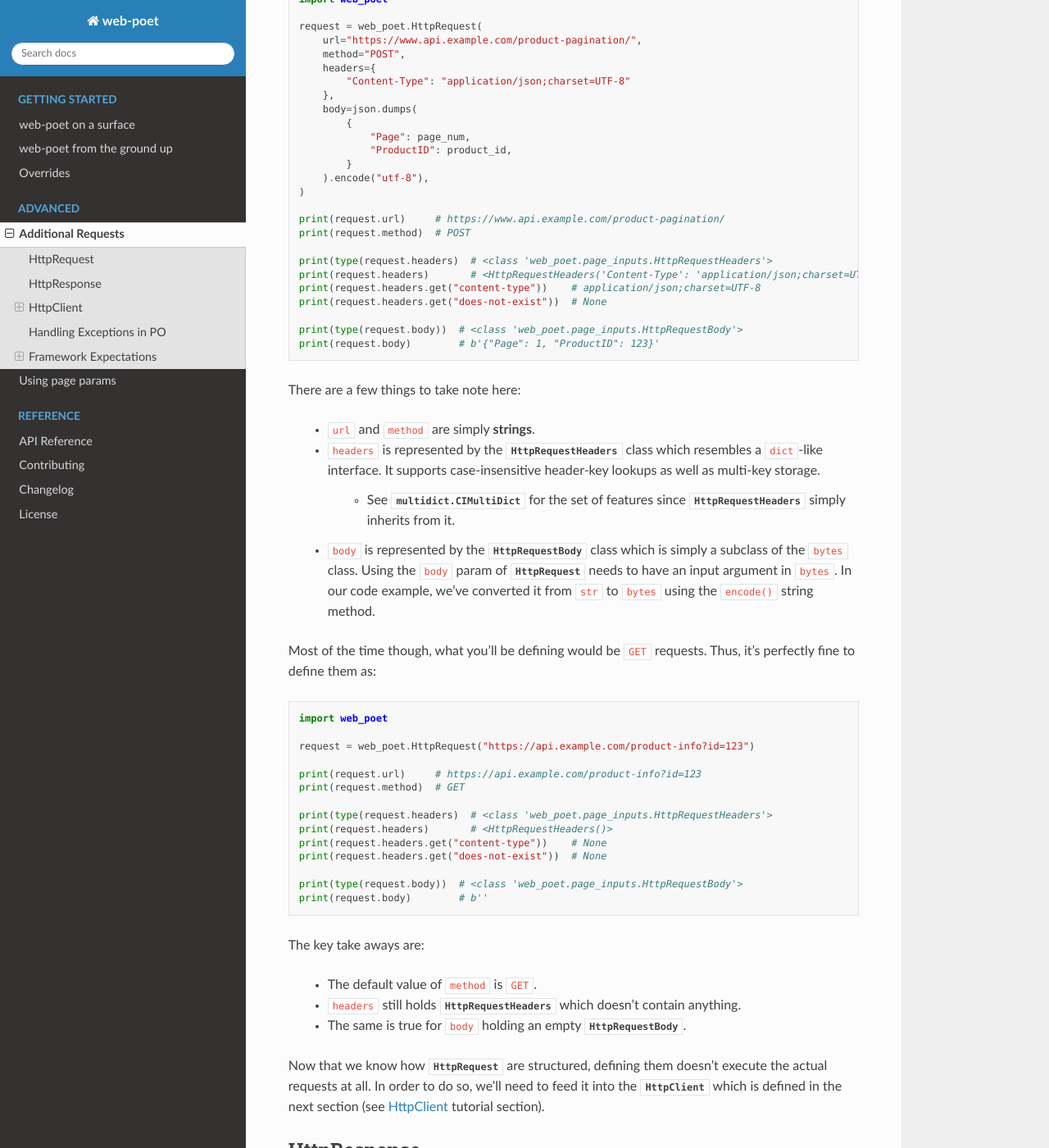
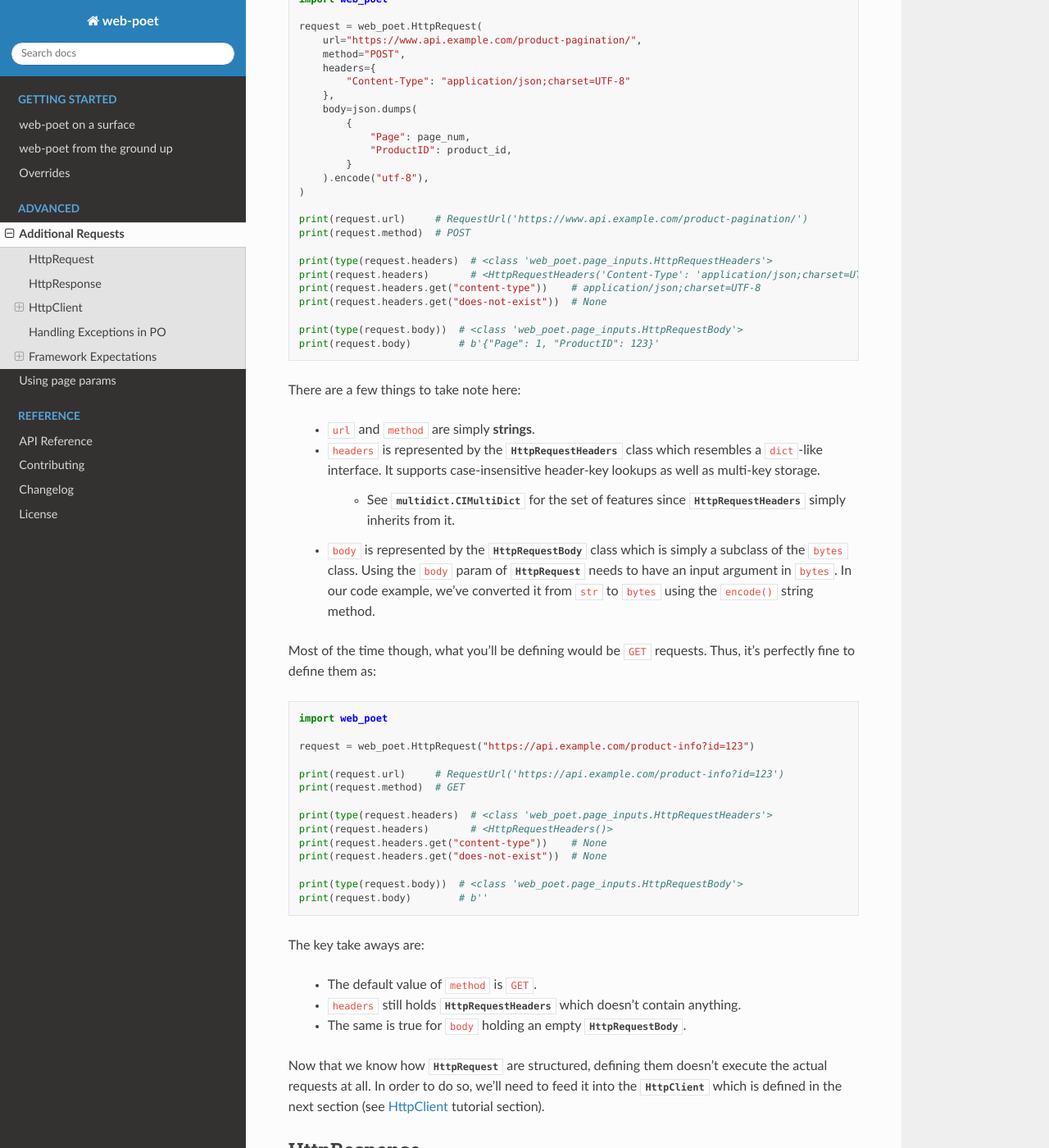
Before and after one commit to scrapinghub/web-poet, a Sphinx documentation site: the page built from docs/advanced/additional-requests.rst, in a window 1280 px wide and 1400 px high, scrolled down 861 px. Shown: the whole window at 82% size. Built offline with Sphinx 7.4.7 and the Read the Docs theme 2.0.0, drawn with Linux system fonts in a browser that asks for light colours; some of the changed text lies outside the part shown.

Commit message:
update doc examples for RequestUrl/ResponseUrl

```diff
--- a/docs/advanced/additional-requests.rst
+++ b/docs/advanced/additional-requests.rst
@@ -54,7 +54,7 @@ a generic HTTP Request: :class:`~.HttpRequest`. Here's an example:
         ).encode("utf-8"),
     )
 
-    print(request.url)     # https://www.api.example.com/product-pagination/
+    print(request.url)     # RequestUrl('https://www.api.example.com/product-pagination/')
     print(request.method)  # POST
 
     print(type(request.headers)  # <class 'web_poet.page_inputs.HttpRequestHeaders'>
@@ -90,7 +90,7 @@ it's perfectly fine to define them as:
 
     request = web_poet.HttpRequest("https://api.example.com/product-info?id=123")
 
-    print(request.url)     # https://api.example.com/product-info?id=123
+    print(request.url)     # RequestUrl('https://api.example.com/product-info?id=123')
     print(request.method)  # GET
 
     print(type(request.headers)  # <class 'web_poet.page_inputs.HttpRequestHeaders'>
--- a/docs/intro/from-ground-up.rst
+++ b/docs/intro/from-ground-up.rst
@@ -503,7 +503,7 @@ For example, a very basic Page Object could look like this:
 
             def to_item(self) -> dict:
                 return {
-                    'url': self.response.url,
+                    'url': str(self.response.url),
                     'title': self.response.css("h1::text").get()
                 }
 
```
Also changed, not shown: other parts of docs/advanced/additional-requests.rst (+2 -2 lines).
